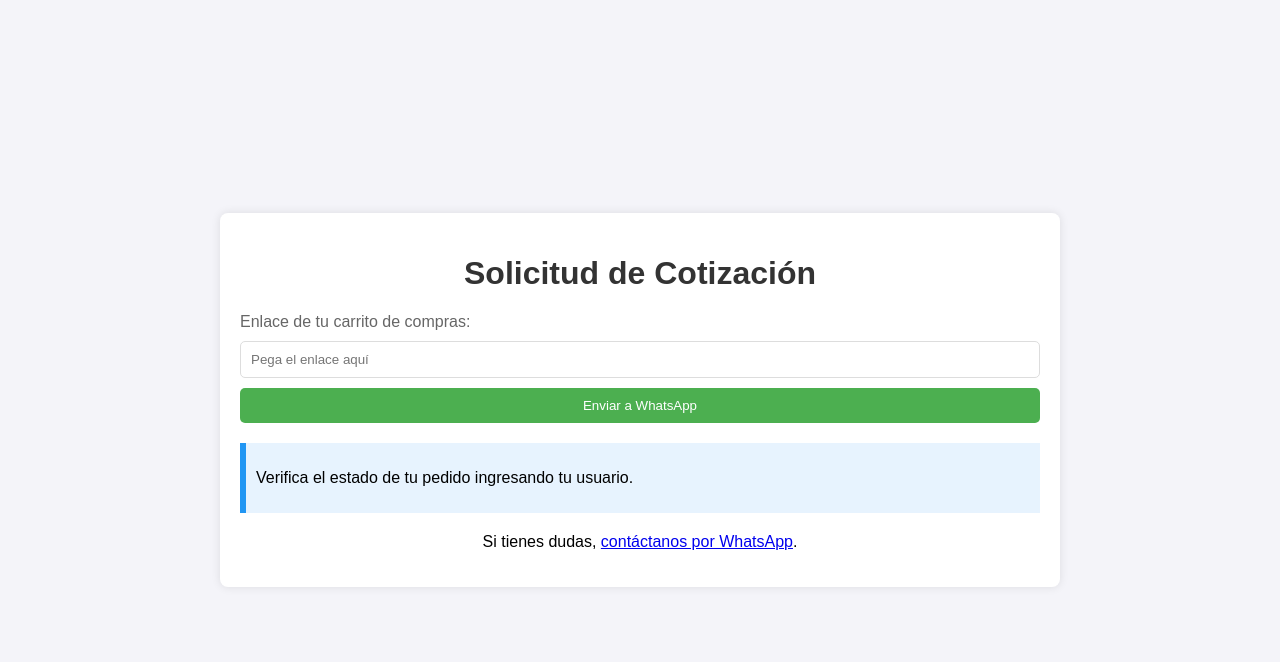
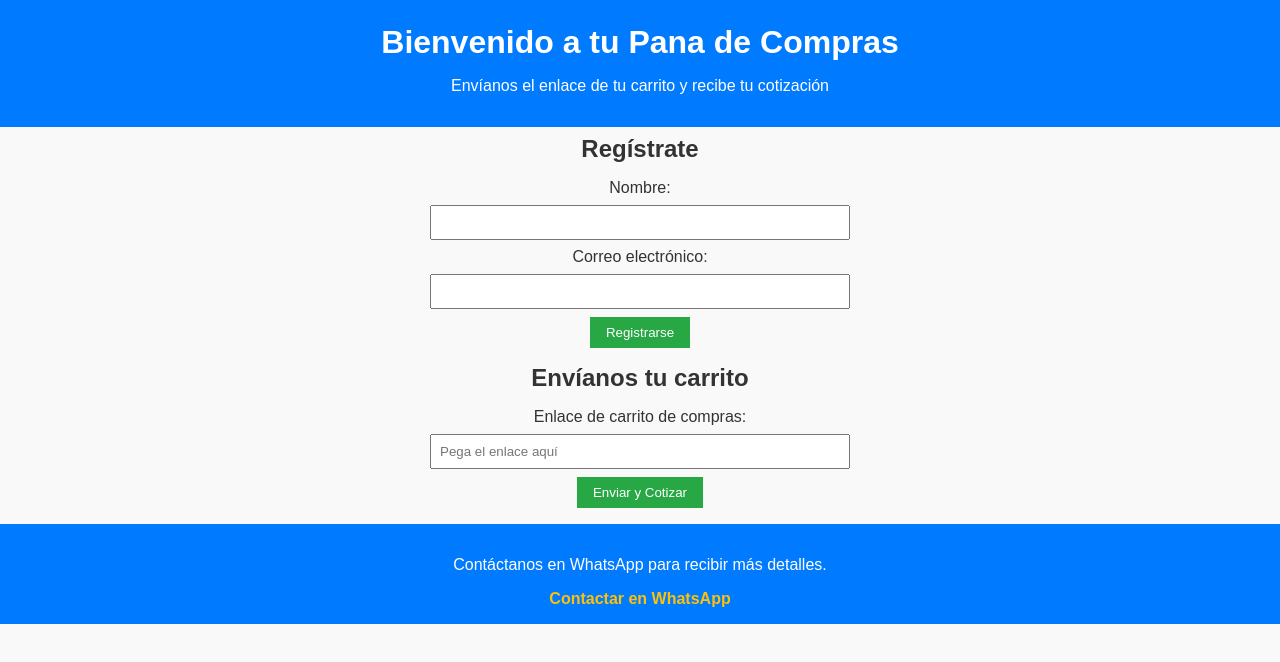
Before and after one commit to Tupanadecompras/Tupana.github.io, a plain HTML site: page index.html in a window 1280 px wide. Drawn offline with Linux system fonts and the light colour scheme.

Commit message:
Update index.html

```diff
--- a/index.html
+++ b/index.html
@@ -3,109 +3,117 @@
 <head>
     <meta charset="UTF-8">
     <meta name="viewport" content="width=device-width, initial-scale=1.0">
-    <title>Página de Cotización</title>
+    <title>Tu Página de Cotizaciones</title>
     <style>
-        /* Estilos básicos */
+        /* CSS */
         body {
             font-family: Arial, sans-serif;
+            background-color: #f9f9f9;
+            color: #333;
+            text-align: center;
             margin: 0;
             padding: 0;
-            display: flex;
-            justify-content: center;
-            align-items: center;
-            min-height: 100vh;
-            background-color: #f4f4f9;
         }
 
-        .container {
-            width: 90%;
-            max-width: 800px;
-            padding: 20px;
-            background-color: #ffffff;
-            box-shadow: 0 0 10px rgba(0, 0, 0, 0.1);
-            border-radius: 8px;
+        header, footer {
+            background-color: #007bff;
+            color: #fff;
+            padding: 1rem;
         }
 
-        h1 {
-            text-align: center;
-            color: #333;
+        h1, h2 {
+            margin: 0.5rem 0;
         }
 
-        label {
-            display: block;
-            margin-top: 20px;
-            color: #666;
+        form {
+            display: flex;
+            flex-direction: column;
+            align-items: center;
+            margin: 1rem 0;
         }
 
-        input[type="url"], input[type="text"], button {
-            width: 100%;
-            padding: 10px;
-            margin-top: 10px;
-            border: 1px solid #ddd;
-            border-radius: 5px;
-            box-sizing: border-box;
+        input {
+            padding: 0.5rem;
+            margin: 0.5rem 0;
+            width: 80%;
+            max-width: 400px;
         }
 
         button {
-            background-color: #4CAF50;
+            padding: 0.5rem 1rem;
+            background-color: #28a745;
             color: white;
             border: none;
             cursor: pointer;
         }
 
         button:hover {
-            background-color: #45a049;
+            background-color: #218838;
         }
 
-        .status {
-            margin-top: 20px;
-            padding: 10px;
-            background-color: #e7f3fe;
-            border-left: 6px solid #2196F3;
-        }
-
-        .whatsapp-link {
-            margin-top: 20px;
-            text-align: center;
-        }
-
-        /* Adaptación para móviles */
-        @media (max-width: 600px) {
-            .container {
-                width: 95%;
-            }
-
-            h1 {
-                font-size: 24px;
-            }
-
-            label {
-                font-size: 14px;
-            }
-
-            button {
-                font-size: 16px;
-            }
+        footer a {
+            color: #ffc107;
+            text-decoration: none;
+            font-weight: bold;
         }
     </style>
 </head>
 <body>
-    <div class="container">
-        <h1>Solicitud de Cotización</h1>
-        <form action="https://wa.me/+18096734188" method="get" target="_blank">
-            <label for="carrito">Enlace de tu carrito de compras:</label>
-            <input type="url" id="carrito" name="carrito" placeholder="Pega el enlace aquí" required>
+    <header>
+        <h1>Bienvenido a tu Pana de Compras</h1>
+        <p>Envíanos el enlace de tu carrito y recibe tu cotización</p>
+    </header>
 
-            <button type="submit">Enviar a WhatsApp</button>
+    <section id="registro">
+        <h2>Regístrate</h2>
+        <form id="formRegistro">
+            <label for="nombre">Nombre:</label>
+            <input type="text" id="nombre" required>
+
+            <label for="email">Correo electrónico:</label>
+            <input type="email" id="email" required>
+
+            <button type="submit">Registrarse</button>
         </form>
+    </section>
 
-        <div class="status">
-            <p>Verifica el estado de tu pedido ingresando tu usuario.</p>
-        </div>
+    <section id="carrito">
+        <h2>Envíanos tu carrito</h2>
+        <form id="formCarrito">
+            <label for="linkCarrito">Enlace de carrito de compras:</label>
+            <input type="url" id="linkCarrito" placeholder="Pega el enlace aquí" required>
 
-        <div class="whatsapp-link">
-            <p>Si tienes dudas, <a href="https://wa.me/tu-numero-de-telefono" target="_blank">contáctanos por WhatsApp</a>.</p>
-        </div>
-    </div>
+            <button type="button" onclick="enviarCarrito()">Enviar y Cotizar</button>
+        </form>
+        <p id="status"></p>
+    </section>
+
+    <footer>
+        <p>Contáctanos en WhatsApp para recibir más detalles.</p>
+        <a href="https://wa.me/1234567890" target="_blank">Contactar en WhatsApp</a>
+    </footer>
+
+    <script>
+        // JavaScript
+
+        // Función para manejar el envío del carrito
+        function enviarCarrito() {
+            const linkCarrito = document.getElementById('linkCarrito').value;
+            const mensaje = Hola! Aquí está el enlace de mi carrito: ${linkCarrito};
+
+            // Redirigir al usuario a WhatsApp con el mensaje prellenado
+            window.open(https://wa.me/1234567890?text=${encodeURIComponent(mensaje)}, '_blank');
+        }
+
+        // Opcional: Manejo del registro de usuario
+        document.getElementById('formRegistro').addEventListener('submit', function(event) {
+            event.preventDefault();
+            const nombre = document.getElementById('nombre').value;
+            const email = document.getElementById('email').value;
+
+            alert(Gracias por registrarte, ${nombre}! Te contactaremos pronto.);
+            // Aquí podrías agregar código para enviar estos datos a una base de datos.
+        });
+    </script>
 </body>
 </html>
```
